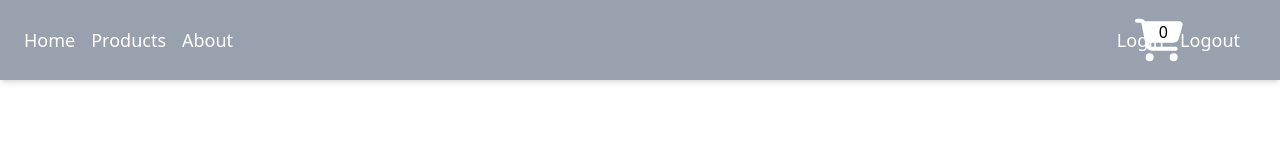
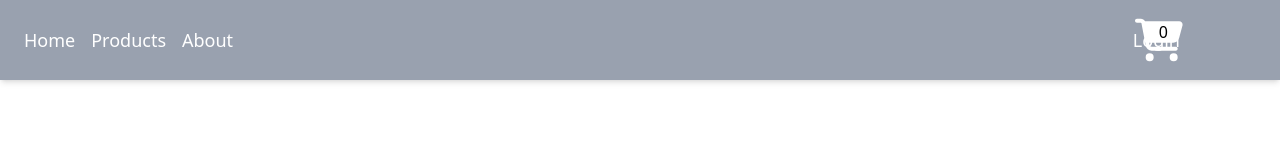
Before and after one commit to anas-tabassum/Laura, a React (Vite) app in the folder frontend/: page /logout in a window 1280 px wide. Shown: the top 160 px of the page. Built offline with nearby package versions, Linux system fonts and the light colour scheme.

Commit message:
auth setup

```diff
--- a/frontend/src/App.jsx
+++ b/frontend/src/App.jsx
@@ -13,14 +13,19 @@ import Products from "./pages/Products.jsx";
 
 const App = () => {
     const [cartItems, setCartItems] = useState([]);
+    const [auth, setAuth] = useState(false)
 
     const cartHandle = (id) => {
         setCartItems((prevState) => [...prevState, id]);
     }
+
+    const authHandler = (val) =>{
+        setAuth(val)
+    }
   return (
     <div  className="flex justify-center flex-wrap">
         <BrowserRouter>
-        <Navbar cartLength={cartItems.length} />
+        <Navbar cartLength={cartItems.length} onAuthUpdate = {auth} />
             <Routes>
                 <Route path="*" element={<Error />} />
                 <Route path="/" element={<Home />} />
@@ -28,7 +33,9 @@ const App = () => {
                 <Route path="/about" element={<About />} />
                 <Route path="/cart" element={<Cart cartItems = {cartItems} />} />
                 <Route path="/details/:id" element={<Details onCartHandle = {cartHandle} />}  />
-                <Route path="/login" element={<Login />} />
+                <Route path="/login"
+                    element={<Login onSetAuth = {authHandler}
+                />} />
                 <Route path="/logout" element={<Logout />} />
                 <Route path="/register" element={<Register/>} />
             </Routes>
--- a/frontend/src/components/Navbar.jsx
+++ b/frontend/src/components/Navbar.jsx
@@ -3,12 +3,13 @@ import { Link } from 'react-router-dom';
 import { FaCartShopping } from "react-icons/fa6";
 
 
-const Navbar = ({cartLength}) => {
+const Navbar = ({cartLength, auth}) => {
     const [items,setItems] = useState(0);
+    const isLoggedIn = !!localStorage.getItem('login')
 
     useEffect(() => {
         setItems(cartLength)
-    },[cartLength])
+    },[cartLength], auth)
 
     return (
         <nav className="w-full bg-gray-400 text-white px-6 py-4 shadow-md mb-12 navbar">
@@ -17,8 +18,14 @@ const Navbar = ({cartLength}) => {
                     <Link to="/" className="hover:underline">Home</Link>
                     <Link to="/products" className="hover:underline">Products</Link>
                     <Link to="/about" className="hover:underline">About</Link>
-                    <Link to="/login" className="hover:underline absolute right-25">Login</Link>
-                    <Link to="/logout" className="hover:underline absolute right-10">Logout</Link>
+
+                    {
+                     !isLoggedIn ? <Link to="/login" className="hover:underline absolute right-25">Login</Link>
+                               :
+                     <Link to="/logout" className="hover:underline absolute right-10">Logout</Link>
+                     }
+
+
                 </div>
                 <div className="flex mr-16">
                     <Link to="/cart">
--- a/frontend/src/pages/Login.tsx
+++ b/frontend/src/pages/Login.jsx
@@ -1,10 +1,11 @@
+import React from 'react';
 import { Link } from "react-router-dom";
 import styles from "../assets/Login.module.css"
 import { useEffect, useState } from "react";
 import axios from "axios"
 import { useNavigate } from "react-router-dom";
 
-const Login = () => {
+const Login = ({onSetAuth}) => {
     const [username, setUsername] = useState("")
     const [password, setPassword] = useState("")
     const [error, setError] = useState("")
@@ -33,9 +34,9 @@ const Login = () => {
             password
         })
         .then(data => {
-            console.log(data.data)
             if(data.data.success){
                 localStorage.setItem("login", "true")
+                onSetAuth(true)
                 navigate('/')
             }
         })
--- a/frontend/src/pages/Logout.jsx
+++ b/frontend/src/pages/Logout.jsx
@@ -1,11 +1,15 @@
 import React, {useEffect, useState} from 'react';
+import { useNavigate } from "react-router-dom";
 
 const Logout = () => {
+    const navigate = useNavigate()
 
     useEffect(() => {
         if(localStorage.getItem("login")){
             localStorage.removeItem("login")
+            navigate('/login')
         }
+
     },[])
 
     return (<></>);
```
